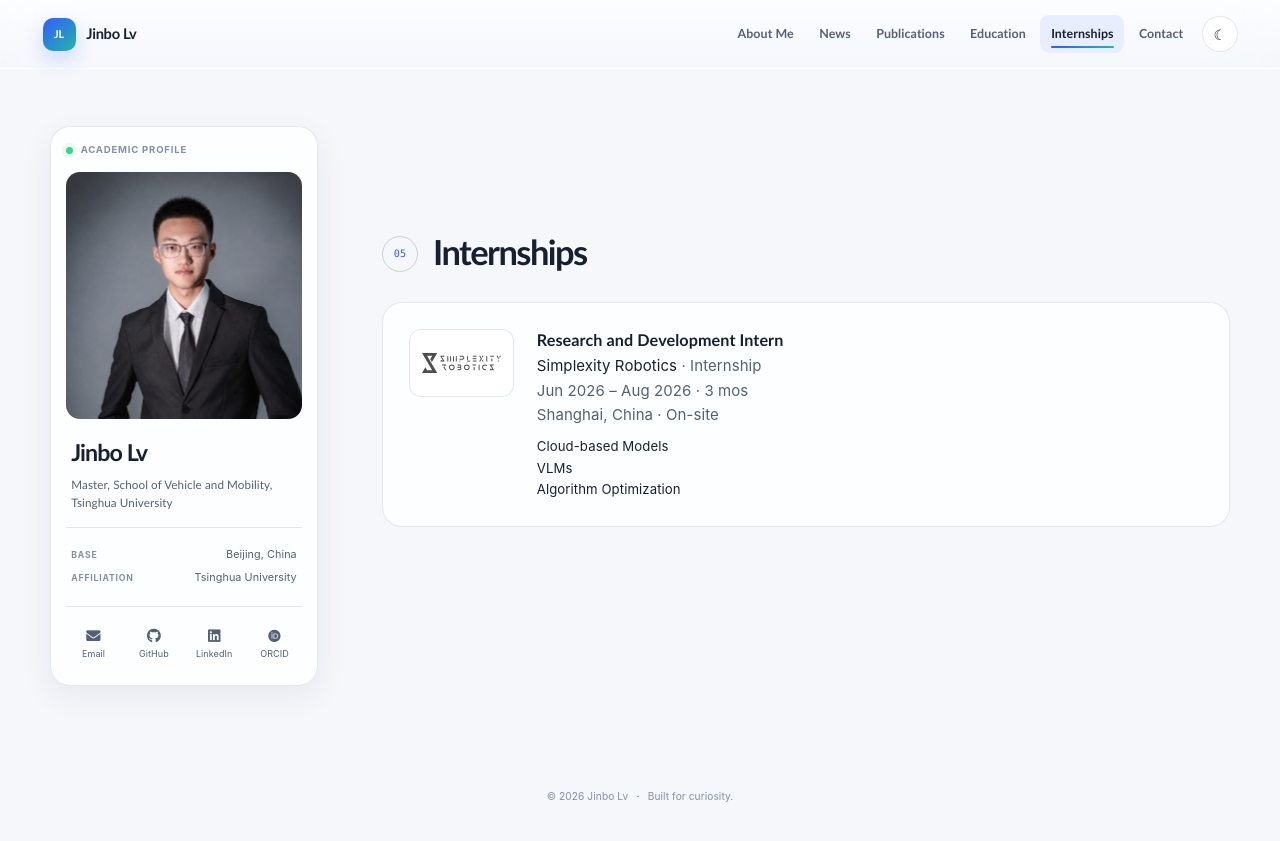
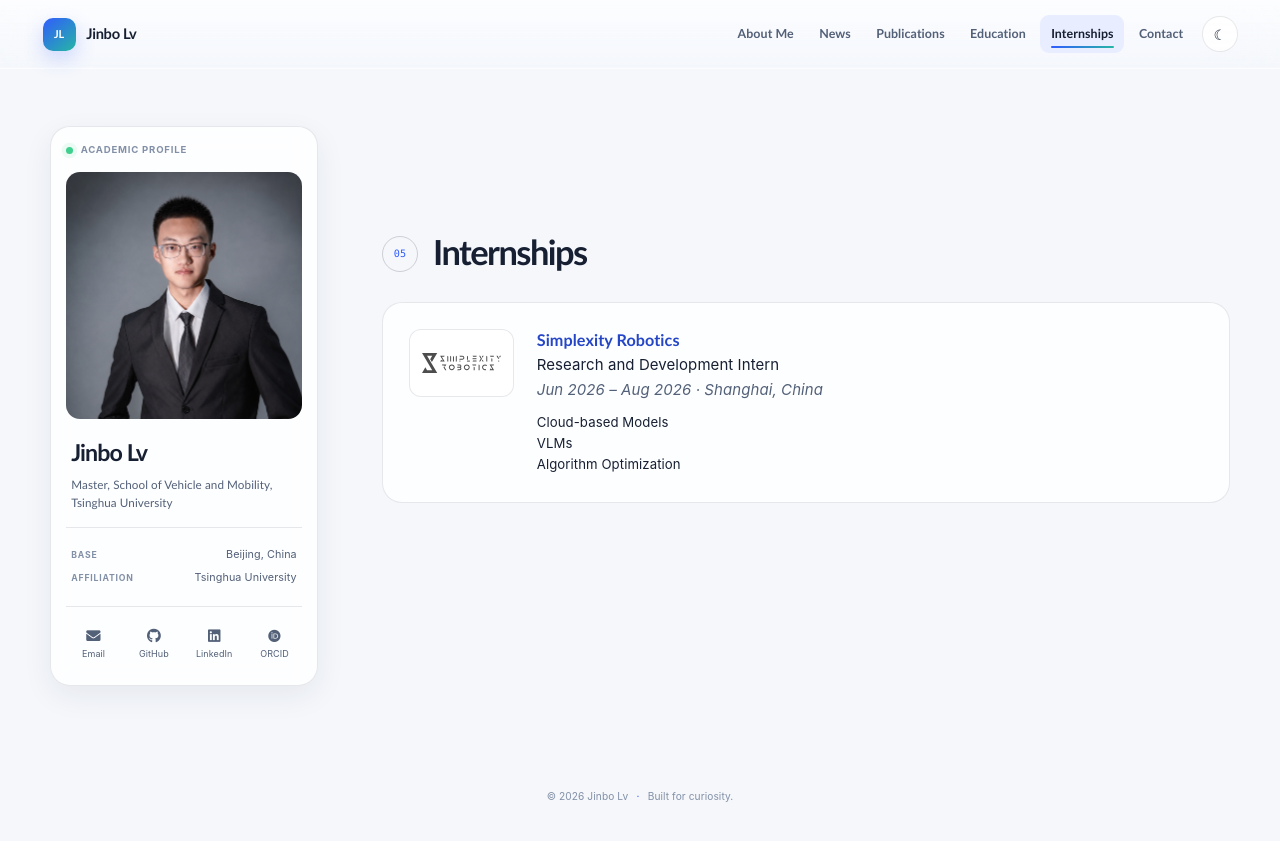
Before and after one commit to JinboLv/JinboLv.github.io, a Jekyll site: the page built from _pages/includes/internships.md, in a window 1280 px wide. Shown: the top 841 px of the page. Built offline with Jekyll 4.4.1, drawn with Linux system fonts in a browser that asks for light colours; some web fonts are replaced; our own code applies the rules of GitHub Pages for plain Markdown files.

Commit message:
optimize intership experience

```diff
--- a/_pages/includes/internships.md
+++ b/_pages/includes/internships.md
@@ -18,12 +18,13 @@
       </div>
 
       <div class="internship-card__content">
-        <h3>Research and Development Intern</h3>
-        <p class="internship-card__company">Simplexity Robotics <span>· Internship</span></p>
+        <h3 class="internship-card__company">
+          <a href="https://www.simplexityrobotics.com/#home" target="_blank" rel="noopener noreferrer">Simplexity Robotics</a>
+        </h3>
+        <p class="internship-card__position">Research and Development Intern</p>
         <p class="internship-card__meta">
-          <time datetime="2026-06">Jun 2026</time> – <time datetime="2026-08">Aug 2026</time> · 3 mos
+          <time datetime="2026-06">Jun 2026</time> – <time datetime="2026-08">Aug 2026</time> · Shanghai, China
         </p>
-        <p class="internship-card__meta">Shanghai, China · On-site</p>
 
         <ul class="internship-card__work" aria-label="Responsibilities">
           <li>Cloud-based Models</li>
--- a/assets/css/main.scss
+++ b/assets/css/main.scss
@@ -996,24 +996,34 @@ button:focus-visible {
 [data-theme="dark"] .internship-card__logo-dark { display: block !important; }
 
 .page__content .internship-card__content h3 {
-  margin: 0 0 0.08rem;
-  color: var(--ink);
+  margin: 0;
   font-size: 1.08rem;
   line-height: 1.4;
 }
 
 .internship-card__content p { margin: 0; }
 
-.internship-card__company {
+.page__content .internship-card__company a {
+  color: var(--brand-deep);
+  font-weight: 750;
+  text-decoration: none;
+}
+
+.page__content .internship-card__company a:hover {
+  color: var(--brand);
+  text-decoration: underline;
+  text-underline-offset: 0.18em;
+}
+
+.internship-card__position {
   color: var(--ink);
   font-size: 0.92rem;
 }
 
-.internship-card__company span,
-.internship-card__meta { color: var(--ink-soft); }
-
 .internship-card__meta {
+  color: var(--ink-soft);
   font-size: 0.84rem;
+  font-style: italic;
   line-height: 1.55;
 }
 
```
